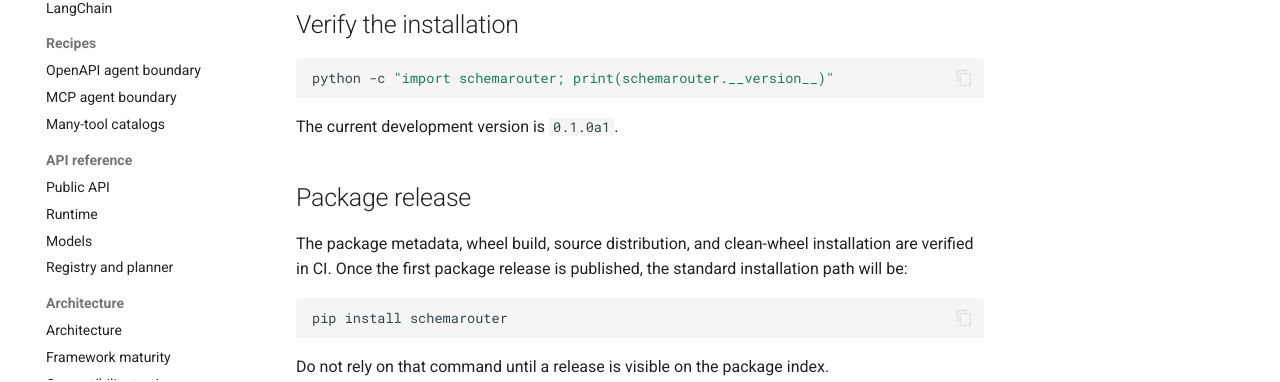
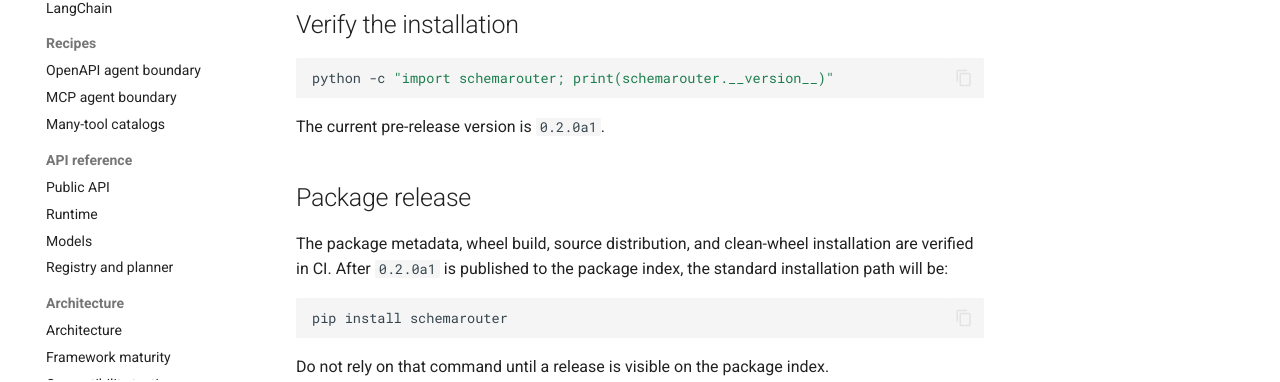
Before and after one commit to JDeun/SchemaRouter, an MkDocs documentation site: the page built from docs/getting-started/installation.md, in a window 1280 px wide and 1270 px high. Shown: the part 801-1183 px from the top of the window. Built offline with MkDocs 1.6.1 and Material for MkDocs 9.7.7, drawn with Linux system fonts in a browser that asks for light colours; comment, search, counter and statistics services are not loaded.

Commit message:
docs: update installation version to 0.2.0a1

````diff
--- a/docs/getting-started/installation.md
+++ b/docs/getting-started/installation.md
@@ -47,12 +47,12 @@ Install only the integrations you use.
 python -c "import schemarouter; print(schemarouter.__version__)"
 ```
 
-The current development version is `0.1.0a1`.
+The current pre-release version is `0.2.0a1`.
 
 ## Package release
 
 The package metadata, wheel build, source distribution, and clean-wheel installation are verified in
-CI. Once the first package release is published, the standard installation path will be:
+CI. After `0.2.0a1` is published to the package index, the standard installation path will be:
 
 ```bash
 pip install schemarouter
````
